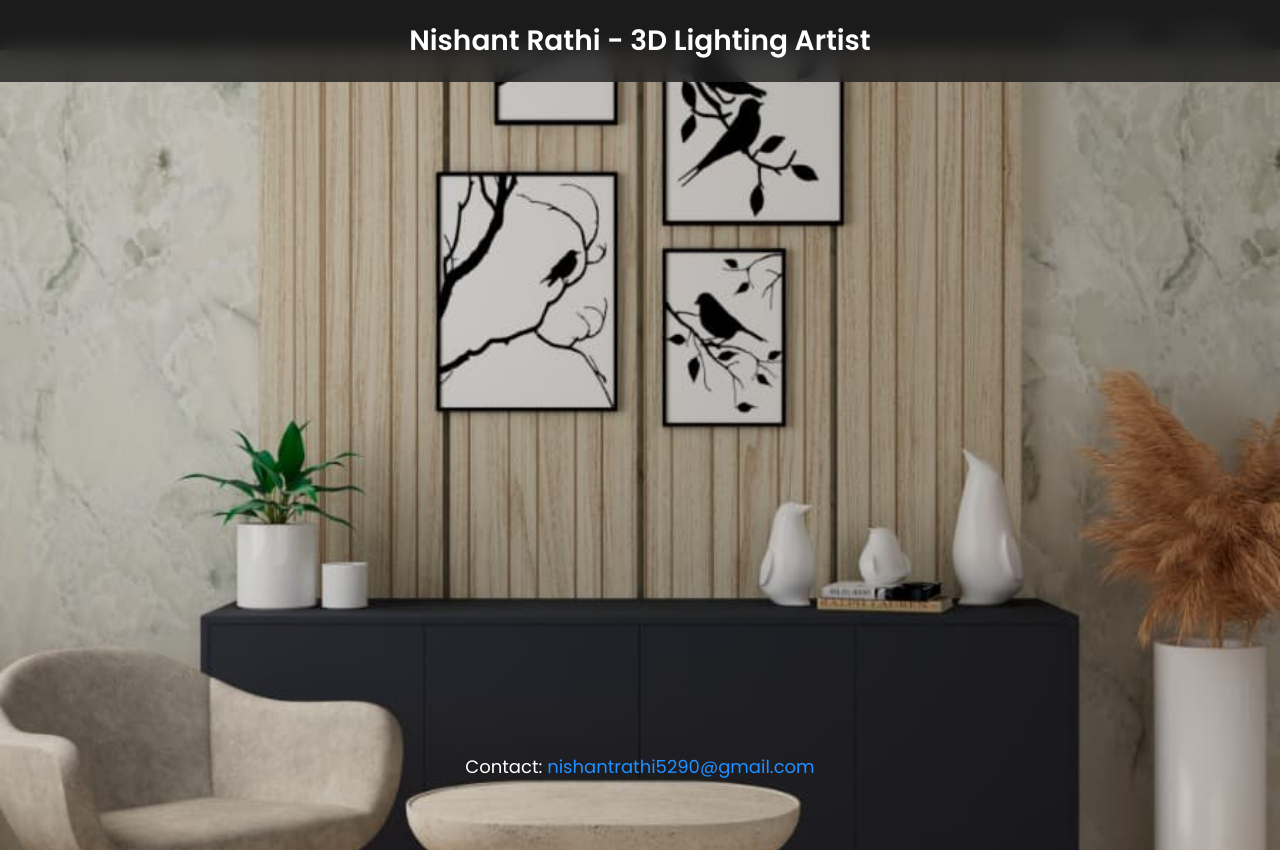
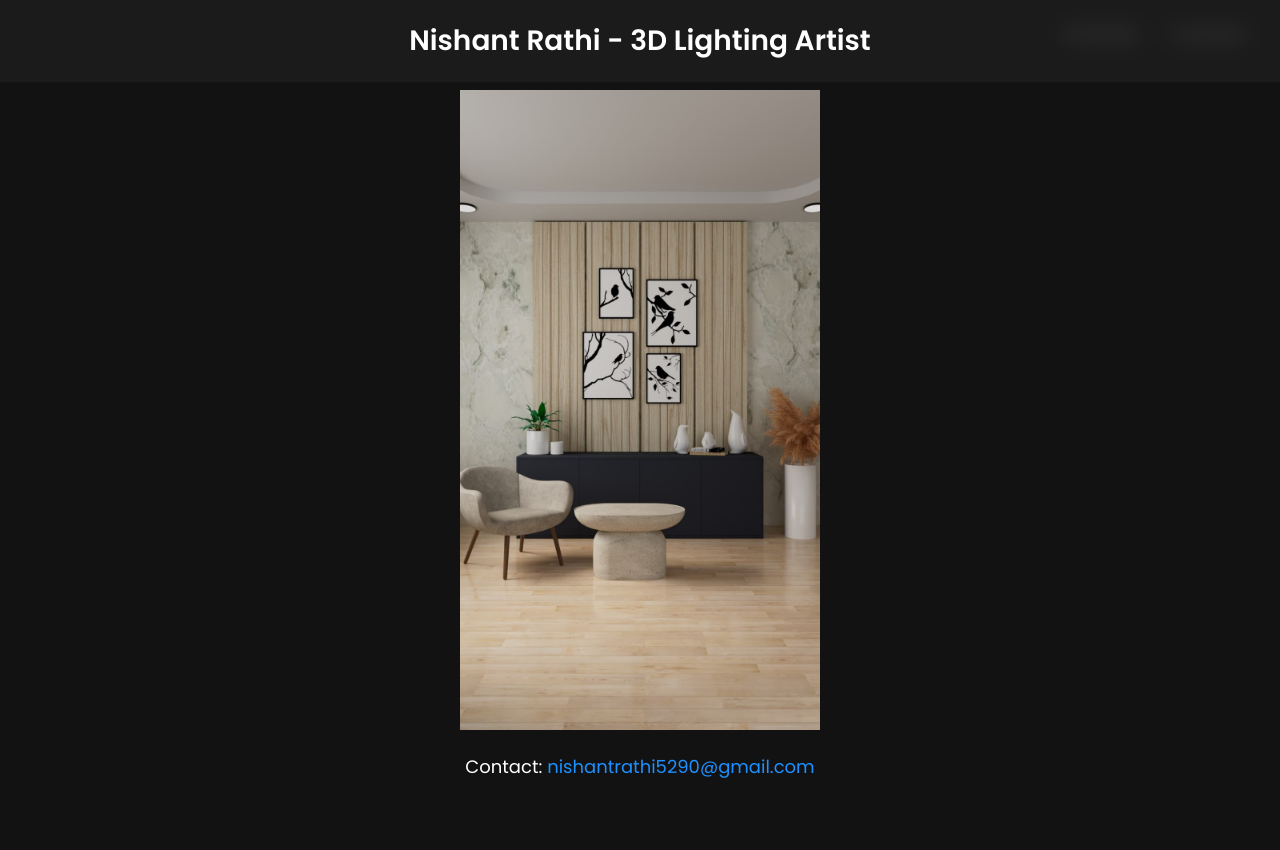
Before and after one commit to nrathi1997/portfolio, a plain HTML site: page index.html in a window 1280 px wide. After the commit the page ends 800 px from the top, so only its background shows below. Drawn offline with Linux system fonts and the light colour scheme.

Commit message:
Update index.html

```diff
--- a/index.html
+++ b/index.html
@@ -48,7 +48,7 @@
         }
         .carousel {
             width: 100vw;
-            height: 100vh;
+            height: 90vh;
             display: flex;
             align-items: center;
             justify-content: center;
@@ -57,9 +57,10 @@
             margin-top: 50px;
         }
         .carousel img {
-            width: 100%;
-            height: 100vh;
-            object-fit: cover;
+            width: 90%;
+            height: auto;
+            max-height: 80vh;
+            object-fit: contain;
             position: absolute;
             opacity: 0;
             transition: opacity 1s ease-in-out, transform 0.3s ease-in-out;
@@ -67,7 +68,7 @@
         .carousel img.active {
             opacity: 1;
         }
-        .carousel img:hover {
+        .carousel img.active:hover {
             transform: scale(1.05);
             filter: brightness(1.2);
         }
```
